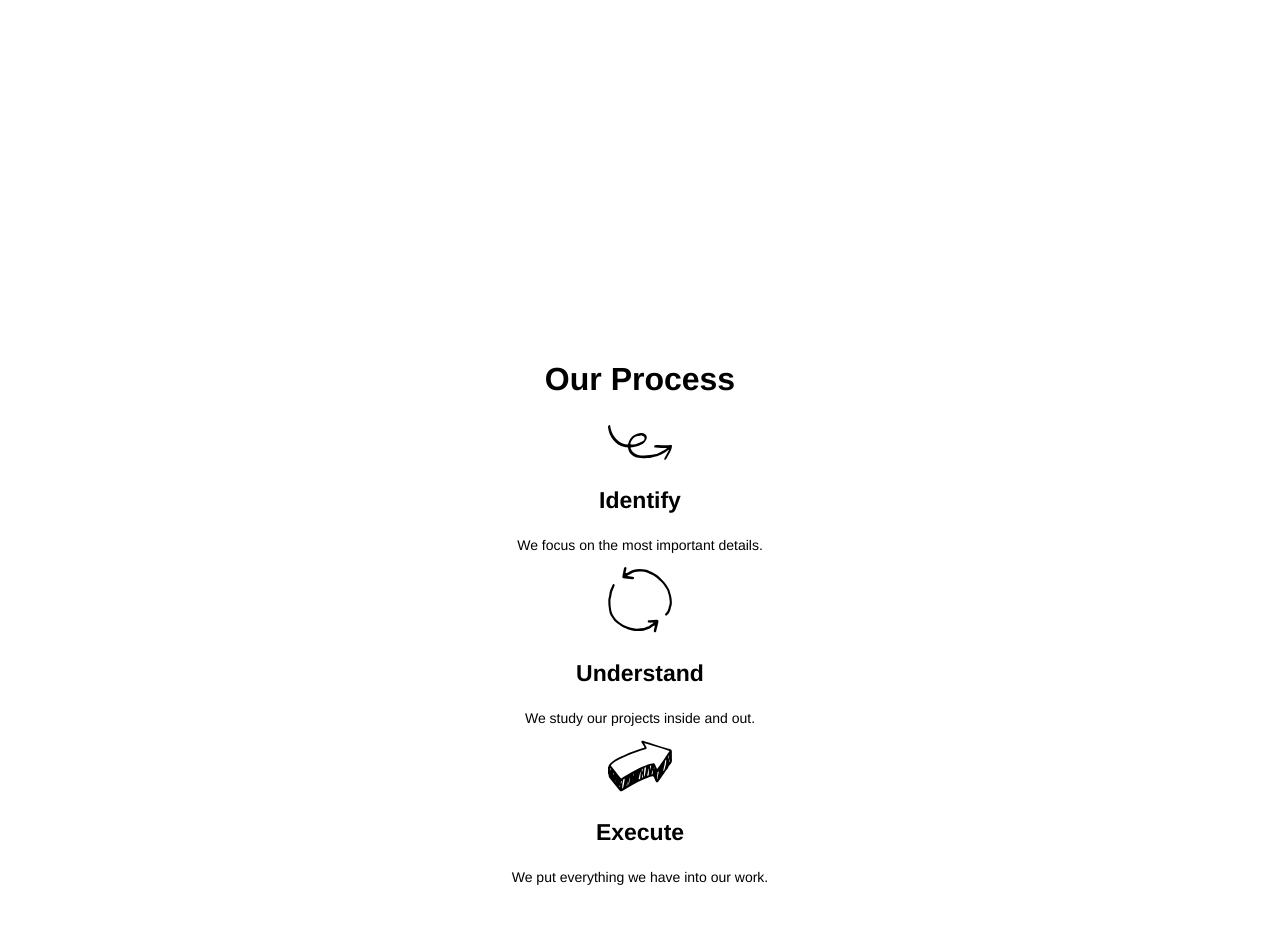
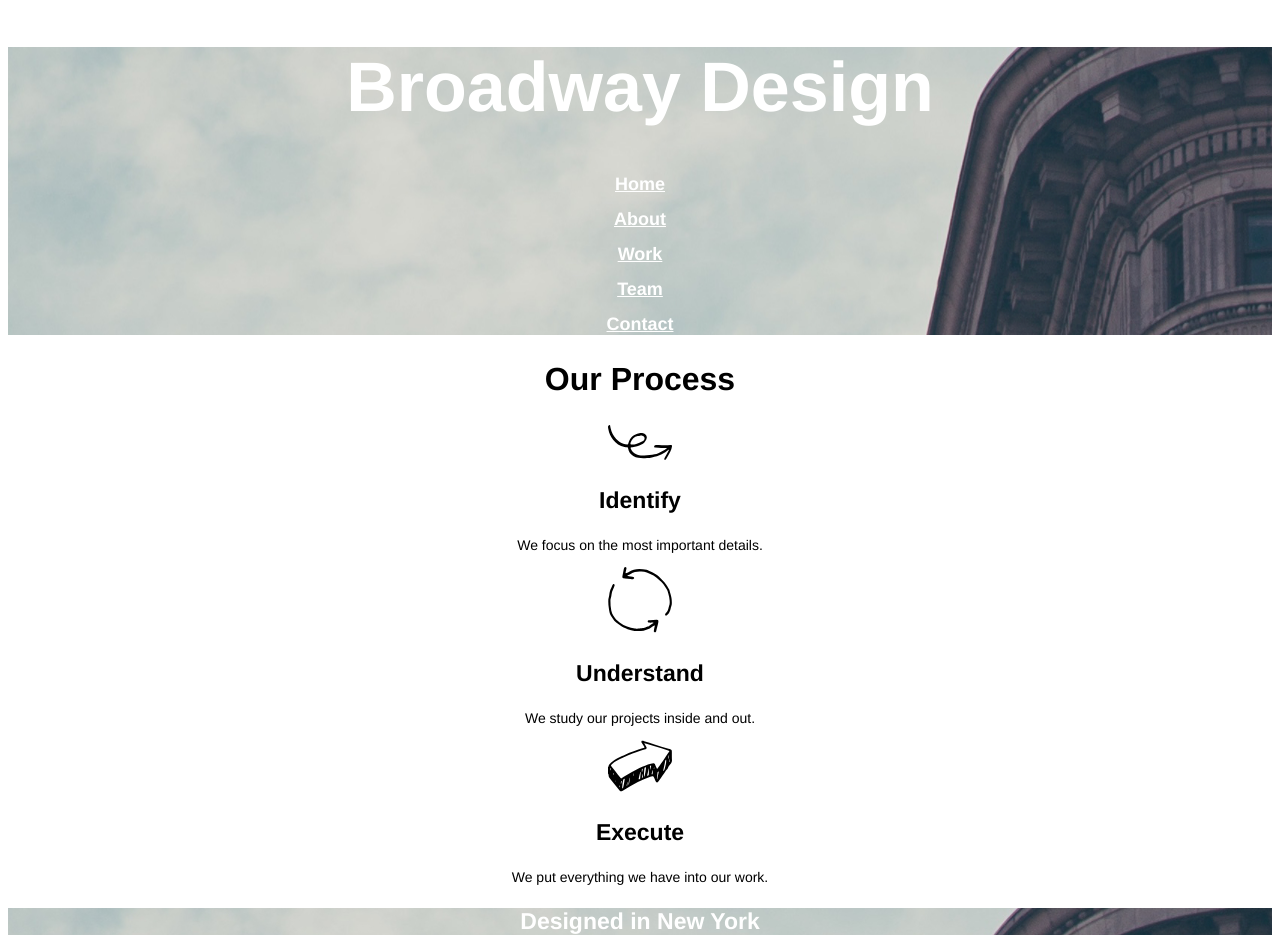
Before and after one commit to Gadget-Geek/broadway, a plain HTML site: page index.html in a window 1280 px wide. Shown: the top 952 px of the page. Drawn offline with Linux system fonts and the light colour scheme.

Commit message:
fixed typos. that does it

```diff
--- a/resources/css/style.css
+++ b/resources/css/style.css
@@ -4,7 +4,7 @@ html {
 }
 
 header {
-	background-image: url("../the-flatiron-building.png");
+	background-image: url("../flatiron.png");
 	color: white;
 	font-weight: bold;
 }
@@ -29,7 +29,7 @@ h3 {
 }
 
 #header {
-	background-image: url("../the-flatiron-building.png");
+	background-image: url("../flatiron.png");
 	color: white;
 }
 
```
